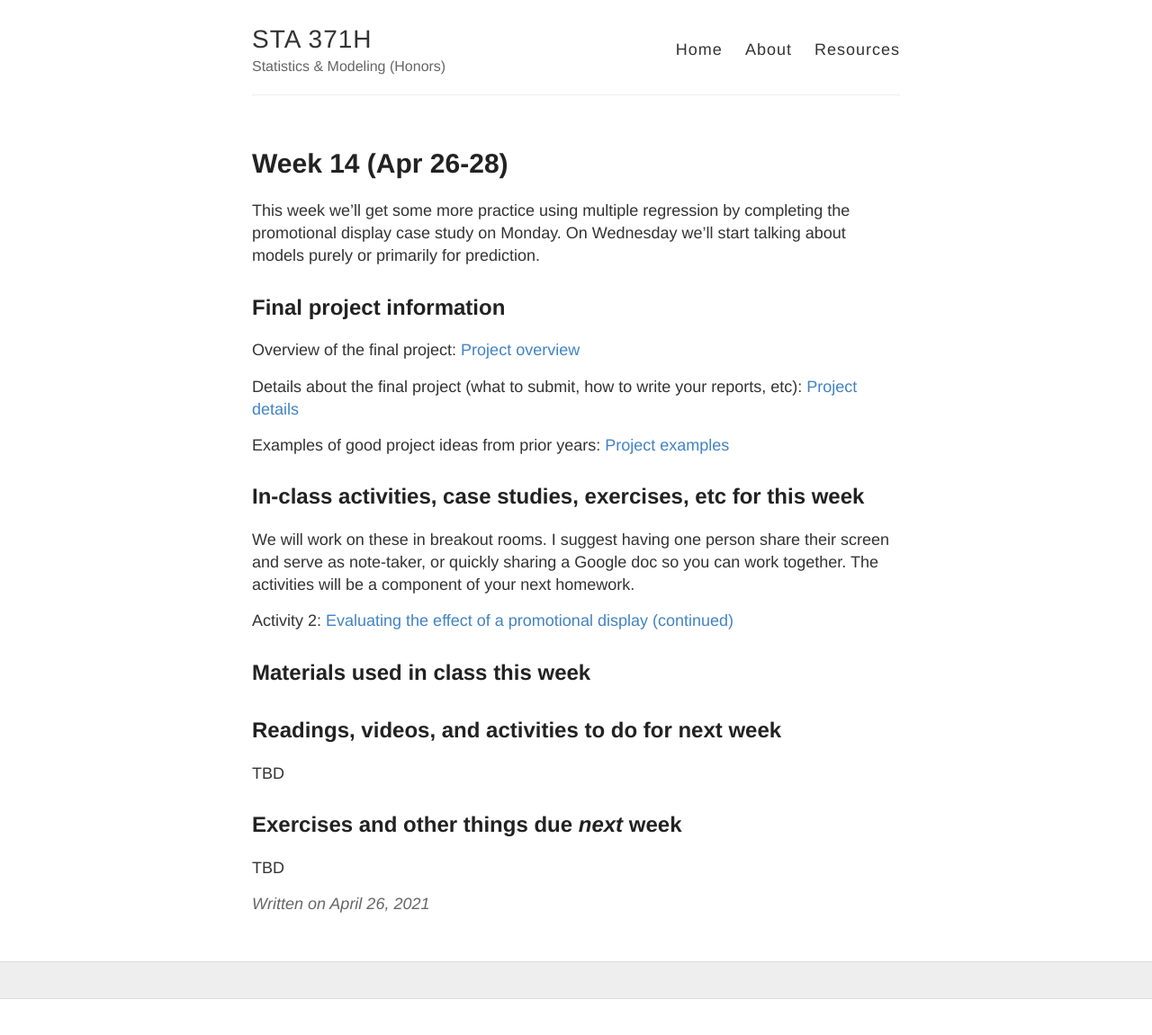
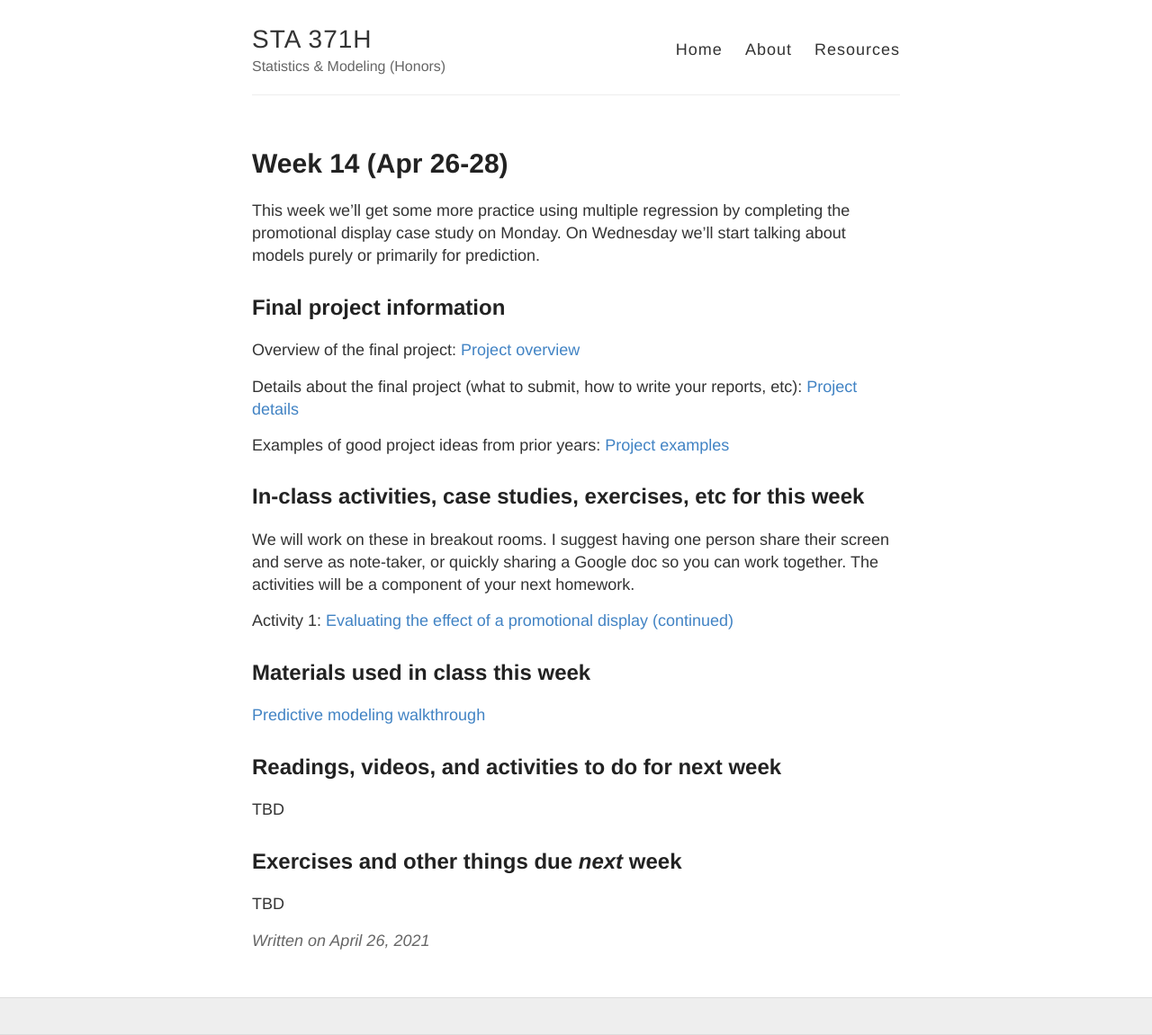
Before and after one commit to jaredsmurray/sta371h, a Jekyll site: the page built from docs/_posts/2021-04-26-Week-14.md, in a window 1280 px wide. Shown: the whole page at 90% size. Built offline with Jekyll 4.4.1, drawn with Linux system fonts in a browser that asks for light colours; before the commit the page ends 1111 px from its top, so only the background shows below that.

Commit message:
Update 2021-04-26-Week-14.md

```diff
--- a/docs/_posts/2021-04-26-Week-14.md
+++ b/docs/_posts/2021-04-26-Week-14.md
@@ -17,9 +17,11 @@ Examples of good project ideas from prior years: [Project examples](../files/fin
 We will work on these in breakout rooms. I suggest having one person share their screen and serve as note-taker,
 or quickly sharing a Google doc so you can work together. The activities will be a component of your next homework.
 
-Activity 2: [Evaluating the effect of a promotional display (continued)](../files/ex_cheese)
+Activity 1: [Evaluating the effect of a promotional display (continued)](../files/ex_cheese)
 
 ## Materials used in class this week
+
+[Predictive modeling walkthrough](../files/saratoga_predict.html)
 
 ## Readings, videos, and activities to do for next week
 
```
